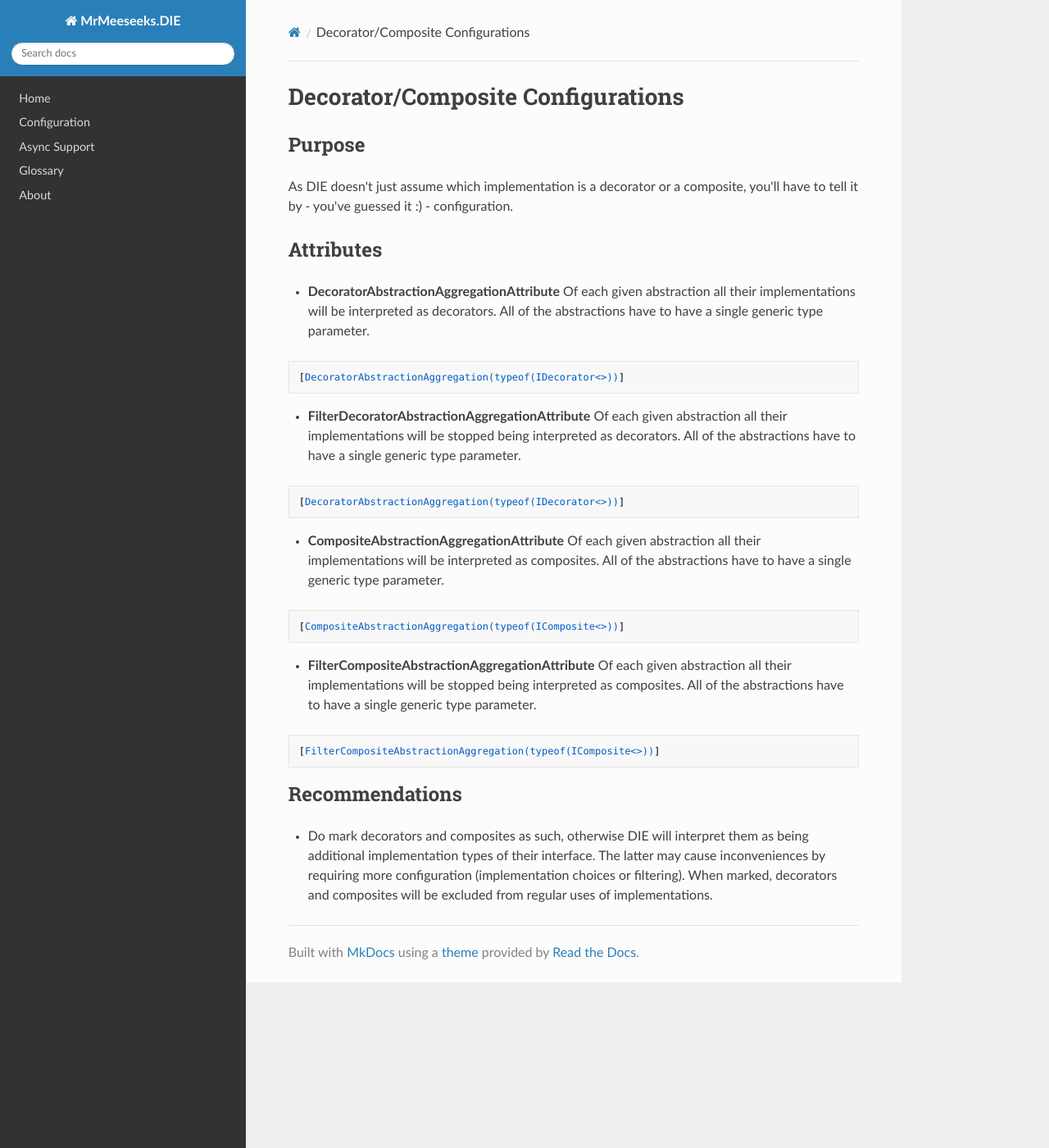
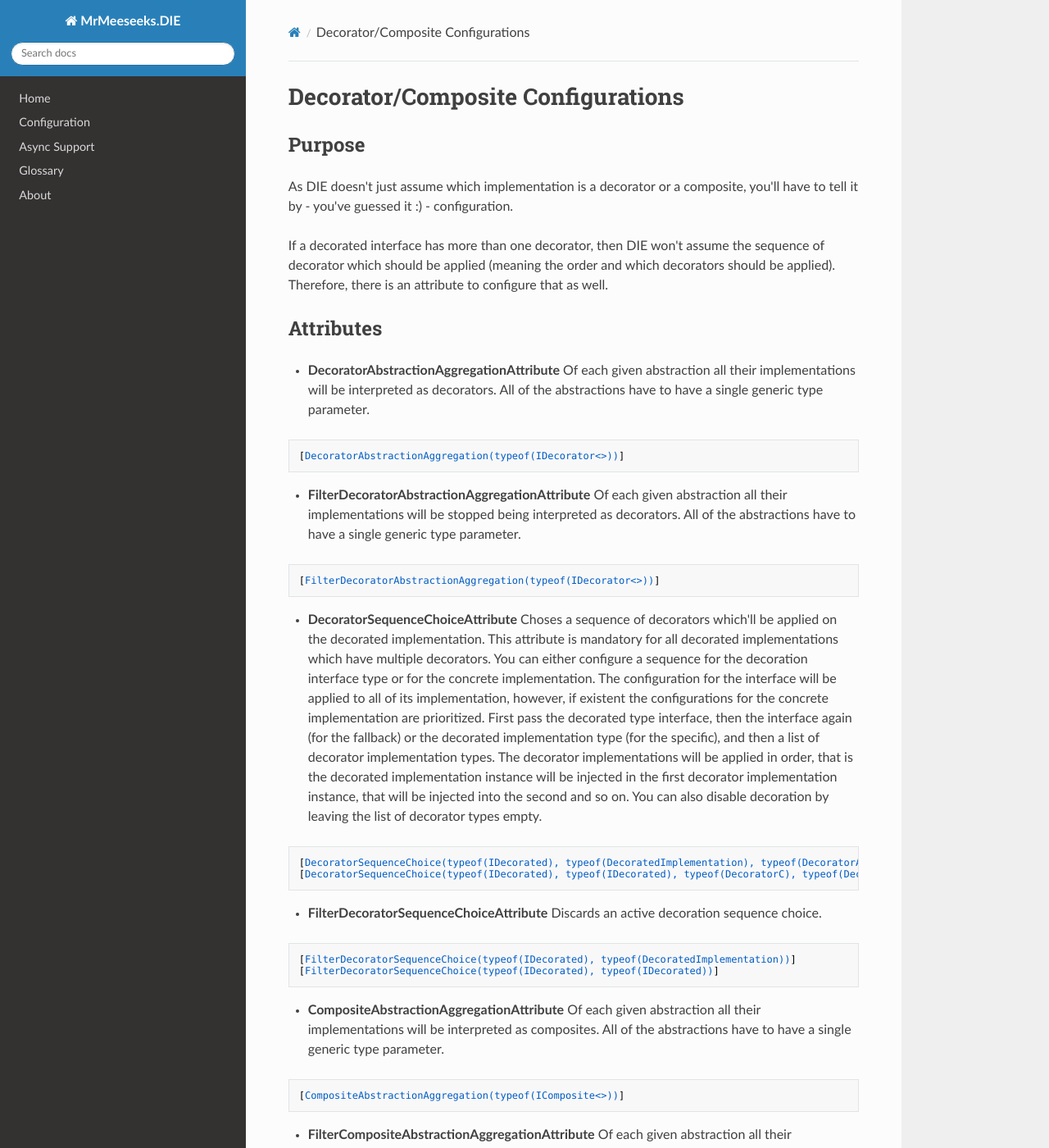
Before and after one commit to Yeah69/MrMeeseeks.DIE.Docs, an MkDocs documentation site: the page built from docs/configuration/decorator-composite.md, in a window 1280 px wide and 1400 px high. Shown: the whole window at 82% size. Built offline with MkDocs 1.6.1, drawn with Linux system fonts in a browser that asks for light colours; nearby versions of some CDN libraries.

Commit message:
Decorator sequence

````diff
--- a/docs/configuration/decorator-composite.md
+++ b/docs/configuration/decorator-composite.md
@@ -3,6 +3,8 @@
 ## Purpose
 
 As DIE doesn't just assume which implementation is a decorator or a composite, you'll have to tell it by - you've guessed it :) - configuration.
+
+If a decorated interface has more than one decorator, then DIE won't assume the sequence of decorator which should be applied (meaning the order and which decorators should be applied). Therefore, there is an attribute to configure that as well.
 
 ## Attributes
 
@@ -12,7 +14,17 @@ As DIE doesn't just assume which implementation is a decorator or a composite, y
 ```
 - **FilterDecoratorAbstractionAggregationAttribute** Of each given abstraction all their implementations will be stopped being interpreted as decorators. All of the abstractions have to have a single generic type parameter.
 ```csharp
-[DecoratorAbstractionAggregation(typeof(IDecorator<>))]
+[FilterDecoratorAbstractionAggregation(typeof(IDecorator<>))]
+```
+- **DecoratorSequenceChoiceAttribute** Choses a sequence of decorators which'll be applied on the decorated implementation. This attribute is mandatory for all decorated implementations which have multiple decorators. You can either configure a sequence for the decoration interface type or for the concrete implementation. The configuration for the interface will be applied to all of its implementation, however, if existent the configurations for the concrete implementation are prioritized. First pass the decorated type interface, then the interface again (for the fallback) or the decorated implementation type (for the specific), and then a list of decorator implementation types. The decorator implementations will be applied in order, that is the decorated implementation instance will be injected in the first decorator implementation instance, that will be injected into the second and so on. You can also disable decoration by leaving the list of decorator types empty.
+```csharp
+[DecoratorSequenceChoice(typeof(IDecorated), typeof(DecoratedImplementation), typeof(DecoratorA), typeof(DecoratorB))]
+[DecoratorSequenceChoice(typeof(IDecorated), typeof(IDecorated), typeof(DecoratorC), typeof(DecoratorD))]
+```
+- **FilterDecoratorSequenceChoiceAttribute** Discards an active decoration sequence choice.
+```csharp
+[FilterDecoratorSequenceChoice(typeof(IDecorated), typeof(DecoratedImplementation))]
+[FilterDecoratorSequenceChoice(typeof(IDecorated), typeof(IDecorated))]
 ```
 
 - **CompositeAbstractionAggregationAttribute** Of each given abstraction all their implementations will be interpreted as composites. All of the abstractions have to have a single generic type parameter.
````
